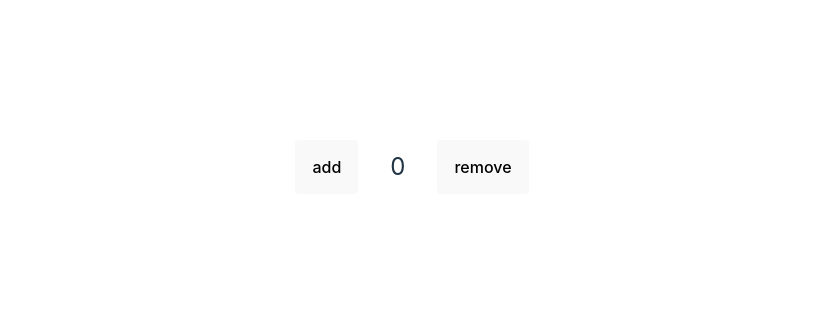
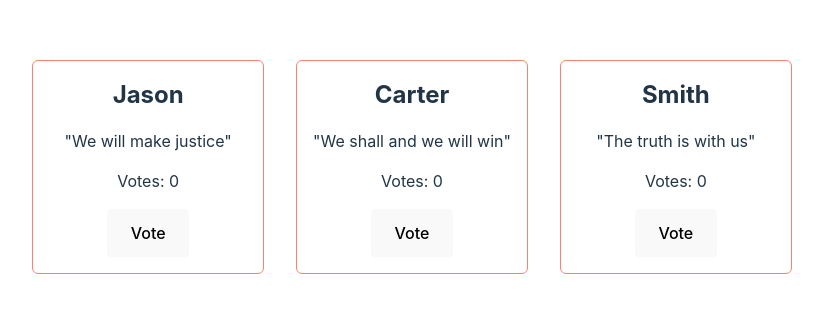
Before and after one commit to psdekate/react-app, a React (Vite) app: page / in a window 1280 px wide. Shown: the part 233-546 px from the top of the page, without its empty margins (228-1051 px from the left). Built offline with nearby package versions, Linux system fonts and the light colour scheme.

Commit message:
understainding states in vote counts

```diff
--- a/src/App.css
+++ b/src/App.css
@@ -9,17 +9,23 @@
   height: 100vh;
 }
 
-.counter-wrapper {
+.options-grid {
   display: grid;
-  grid-template-columns: repeat(3, auto);
+  grid-template-columns: repeat(3, 1fr);
   gap: 2rem;
-  align-items: center;
 }
 
-.action {
+.option {
+  border: 1px solid salmon;
+  border-radius: 6px;
   padding: 1rem;
+  display: flex;
+  gap: 1rem;
+  align-items: center;
+  flex-direction: column;
 }
 
-.count {
-  font-size: 1.5rem;
+.max {
+  /* background-color: aquamarine; */
+  border: 2px solid rgb(255, 174, 0);
 }
--- a/src/App.jsx
+++ b/src/App.jsx
@@ -1,32 +1,61 @@
 import "./App.css";
+import { votes } from "./data3";
 import { useState } from "react";
 
+let initialData = [
+  {
+    name: "Jason",
+    description: "We will make justice",
+    votes: 0,
+  },
+  {
+    name: "Carter",
+    description: "We shall and we will win",
+    votes: 0,
+  },
+  {
+    name: "Smith",
+    description: "The truth is with us",
+    votes: 0,
+  },
+];
+
 function App() {
-  const [count, setCount] = useState(0);
+  const [vote, setVote] = useState(initialData);
+  const [votedIndex, setVotedIndex] = useState(null);
 
-  function handleAddition() {
-    setCount(count + 1);
+  function handleVoteCount(index) {
+    // const updatedData = [...vote];
+    // updatedData[index].votes += 1;
+    // setVote(updatedData);
+    // setVotedIndex(index);
+    setVote((prevData) => {
+      const updatedData = [...prevData];
+      updatedData[index] = { ...updatedData[index], votes: updatedData[index].votes + 1 };
+      return updatedData;
+    });
+    setVotedIndex(index);
   }
 
-  function handleRemove() {
-    if (count > 0) {
-      setCount(count - 1);
-    }
-  }
+  const maxVotes = Math.max(...vote.map((item) => item.votes));
 
   return (
     <>
       <div className="container">
-        <div className="counter-wrapper">
-          <button className="action" onClick={handleAddition}>
-            add
-          </button>
-          <div>
-            <p className="count">{count}</p>
-          </div>
-          <button className="action" onClick={handleRemove}>
-            remove
-          </button>
+        <div className="options-grid">
+          {vote.map((item, index) => (
+            <div
+              key={item.name}
+              className={item.votes > 0 && item.votes === maxVotes ? "option max" : "option"}
+            >
+              <h2>{item.name}</h2>
+              <p>"{item.description}"</p>
+              <p>Votes: {item.votes}</p>
+              <button onClick={() => handleVoteCount(index)} disabled={votedIndex === index}>
+                {votedIndex === index ? "Voted" : "Vote"}
+              </button>
+            </div>
+          ))}
         </div>
       </div>
     </>
--- /dev/null
+++ b/src/data3.js
@@ -0,0 +1,17 @@
+export const votes = [
+  {
+    name: "Jason",
+    description: "We will make justice",
+    votes: 0,
+  },
+  {
+    name: "Carter",
+    description: "We shall and we will win",
+    votes: 0,
+  },
+  {
+    name: "Smith",
+    description: "The truth is with us",
+    votes: 0,
+  },
+];
```
